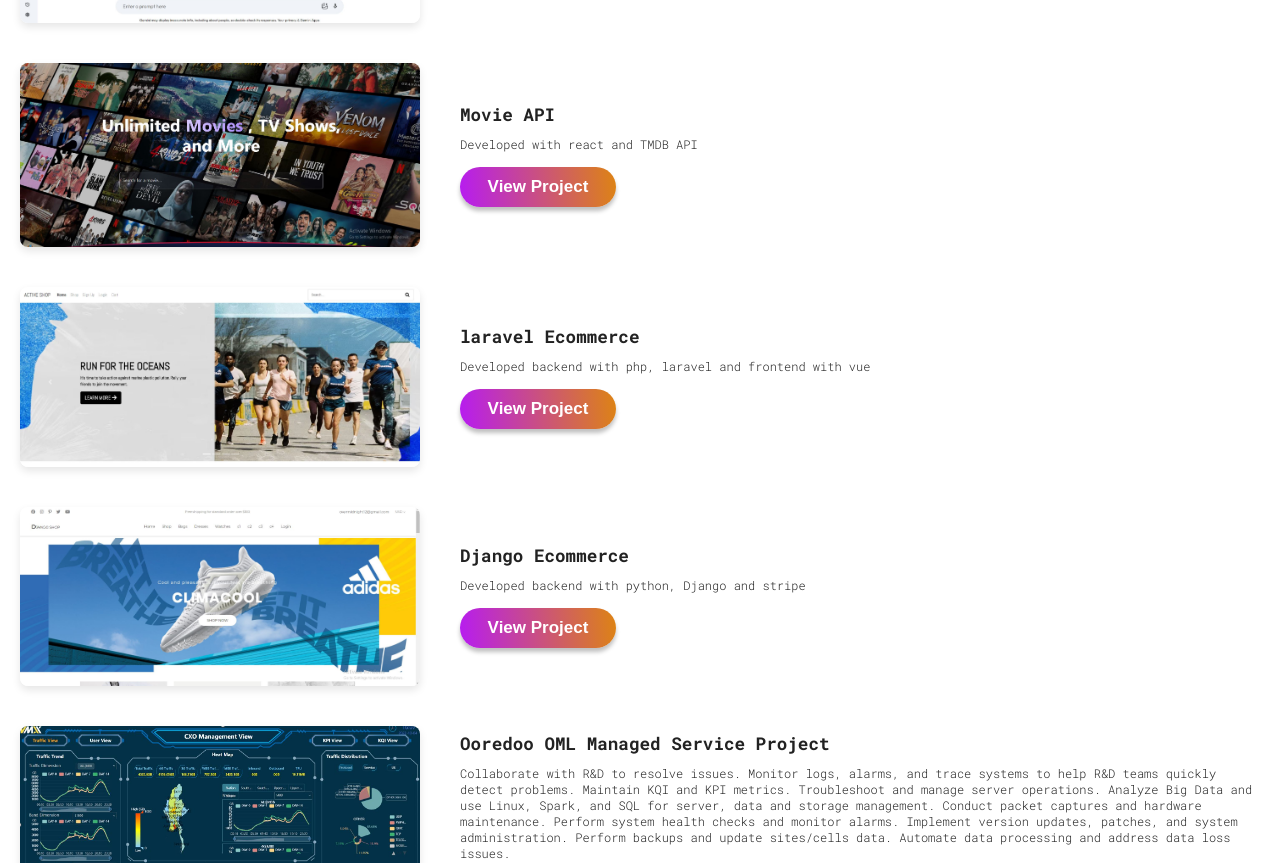
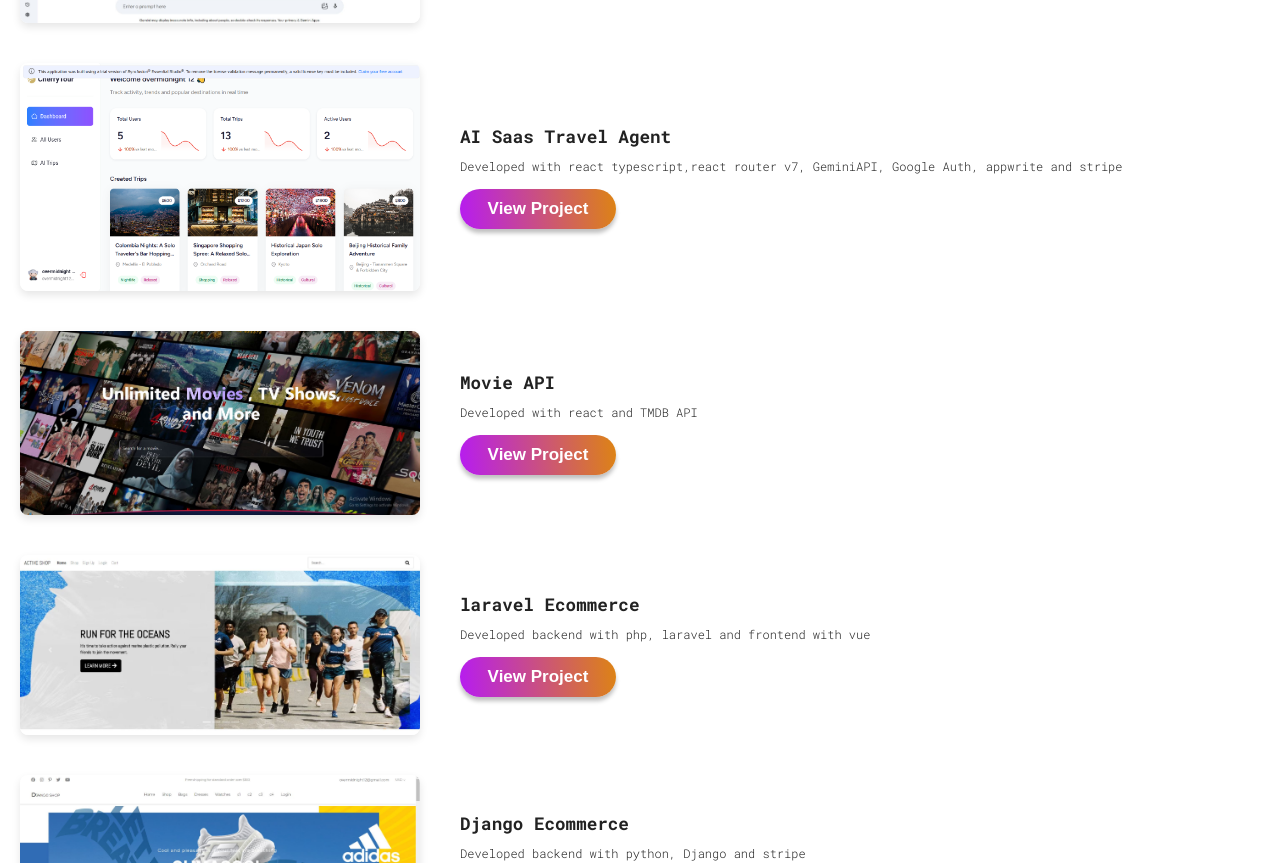
Before and after one commit to zinmyoswe/react-portfolio, a React (Vite) app: page / in a window 1280 px wide. Shown: the part 2139-3002 px from the top of the page. Built offline with nearby package versions, Linux system fonts and the light colour scheme.

Commit message:
update project

```diff
--- a/src/sections/Projects/Projects.jsx
+++ b/src/sections/Projects/Projects.jsx
@@ -111,12 +111,12 @@
       name: 'Gemini API',
       description: 'Developed with react and Gemini API',
     },
-    // {
-    //   images: [traveldashboard],
-    //   link: 'https://travel-dashboard2.vercel.app/',
-    //   name: 'React Travel Dashboard',
-    //   description: 'Developed with react ,react router v7, Google Auth, appwrite and stripe',
-    // },
+    {
+      images: [traveldashboard],
+      link: 'https://travel-dashboard2.vercel.app/',
+      name: 'AI Saas Travel Agent',
+      description: 'Developed with react typescript,react router v7, GeminiAPI, Google Auth, appwrite and stripe',
+    },
     {
       images: [nflix],
       link: 'https://movieapi.peachcherrytechnology.com/',
```
Also changed, not shown: src/assets/travel2.png (added).
